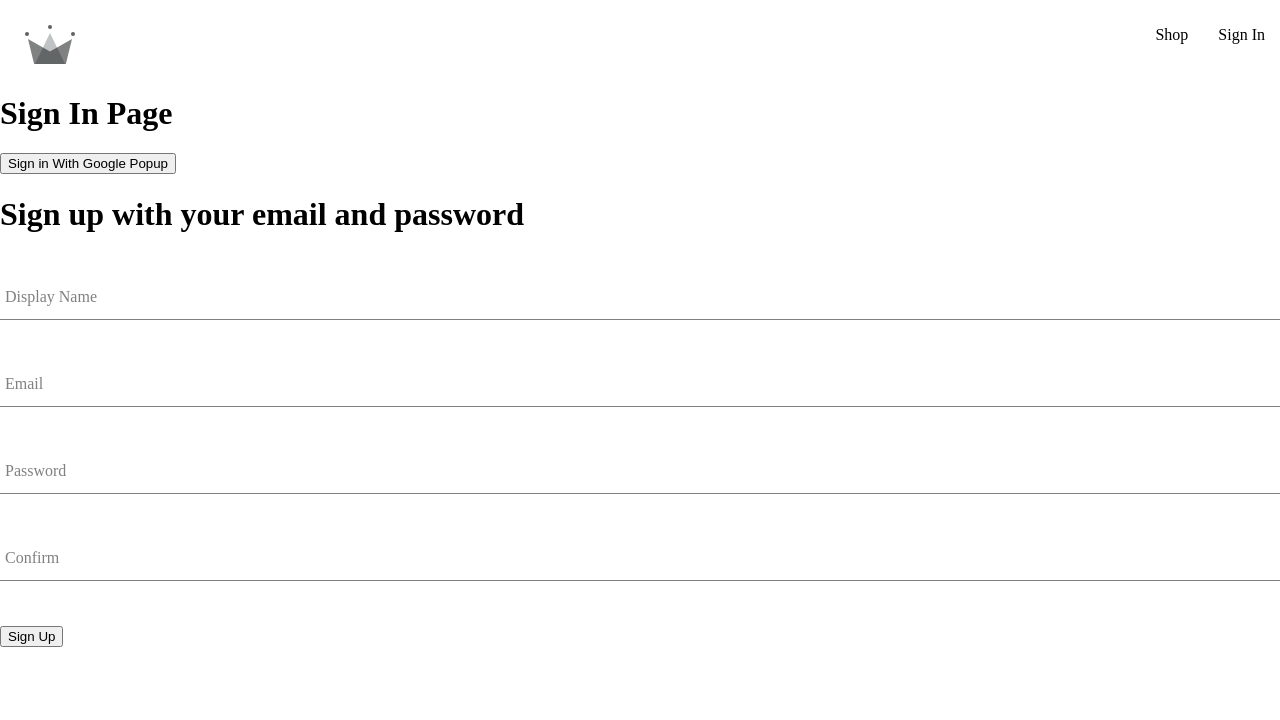
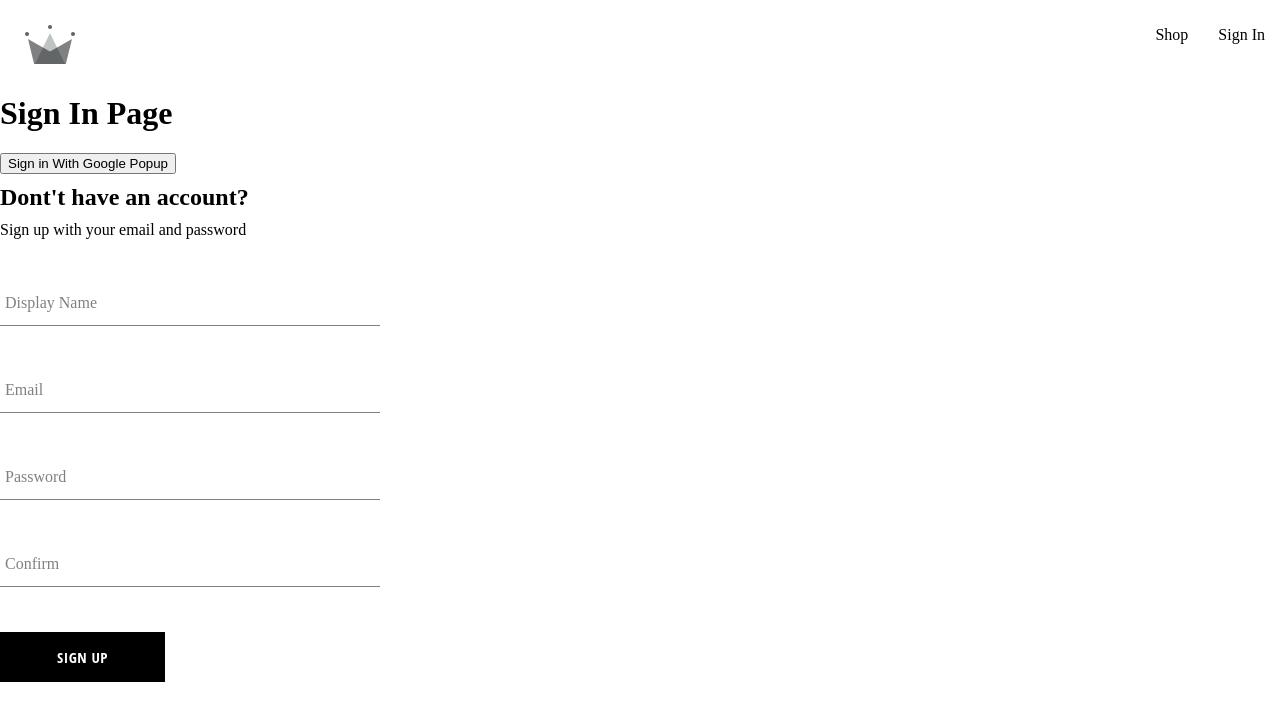
Before and after one commit to Satyavrat14/Crown-Clothing--E-Commerce-Website-, a React (Create React App) app: page /signIn in a window 1280 px wide. Shown: the top 720 px of the page. Built offline with nearby package versions, Linux system fonts and the light colour scheme.

Commit message:
added and button component and done some stylings

```diff
--- /dev/null
+++ b/src/components/button/button.component.jsx
@@ -0,0 +1,18 @@
+import React from "react";
+import "./button.styles.scss";
+const button_type_classes = {
+  google: "google-sign-in",
+  inverted: "inverted",
+};
+const Button = ({ children, buttonType, ...otherProps }) => {
+  return (
+    <button
+      className={`button-container ${button_type_classes[buttonType]}`}
+      {...otherProps}
+    >
+      {children}
+    </button>
+  );
+};
+
+export default Button;
--- /dev/null
+++ b/src/components/button/button.styles.scss
@@ -0,0 +1,46 @@
+.button-container {
+    min-width: 165px;
+    width: auto;
+    height: 50px;
+    letter-spacing: 0.5px;
+    line-height: 50px;
+    padding: 0 35px 0 35px;
+    font-size: 15px;
+    background-color: black;
+    color: white;
+    text-transform: uppercase;
+    font-family: 'Open Sans Condensed';
+    font-weight: bolder;
+    border: none;
+    cursor: pointer;
+    display: flex;
+    justify-content: center;
+
+    &:hover {
+      background-color: white;
+      color: black;
+      border: 1px solid black;
+    }
+
+    &.google-sign-in {
+      background-color: #4285f4;
+      color: white;
+
+      &:hover {
+        background-color: #357ae8;
+        border: none;
+      }
+    }
+
+    &.inverted {
+      background-color: white;
+      color: black;
+      border: 1px solid black;
+
+      &:hover {
+        background-color: black;
+        color: white;
+        border: none;
+      }
+    }
+  }
--- a/src/components/sign-up-form/signUp.component.jsx
+++ b/src/components/sign-up-form/signUp.component.jsx
@@ -4,6 +4,8 @@
   createUserDocumentFromAuth,
 } from "../../utils/firebase/firebase.utils";
 import FormInput from "../formInput/formInput.component";
+import "./signUp.styles.scss";
+import Button from "../button/button.component";
 
 const defaultFormFields = {
   displayName: "",
@@ -15,7 +17,6 @@
 const SignUpForm = () => {
   const [formFields, setFormFields] = useState(defaultFormFields);
   const { displayName, email, password, confirmPassword } = formFields;
-
   console.log(formFields);
 
   const changeHandler = (event) => {
@@ -47,8 +48,9 @@
   };
 
   return (
-    <div>
-      <h1>Sign up with your email and password</h1>
+    <div className="sign-up-container">
+      <h2>Dont't have an account?</h2>
+      <span>Sign up with your email and password</span>
       <form onSubmit={handleSubmit}>
         <FormInput
           label="Display Name"
@@ -86,7 +88,7 @@
           value={confirmPassword}
         />
 
-        <button type="submit">Sign Up</button>
+        <Button type="submit">Sign Up</Button>
       </form>
     </div>
   );
--- /dev/null
+++ b/src/components/sign-up-form/signUp.styles.scss
@@ -0,0 +1,8 @@
+.sign-up-container{
+    display: flex;
+    flex-direction: column;
+    width: 380px;
+}
+h2{
+    margin: 10px 0;
+}
--- a/src/utils/firebase/firebase.utils.jsx
+++ b/src/utils/firebase/firebase.utils.jsx
@@ -40,6 +40,7 @@
   userAuth,
   additionalInformation = {}
 ) => {
+  if (!userAuth) return;
   const userDocRef = await doc(db, "users", userAuth.uid);
   // console.log(userDocRef);
 
```
